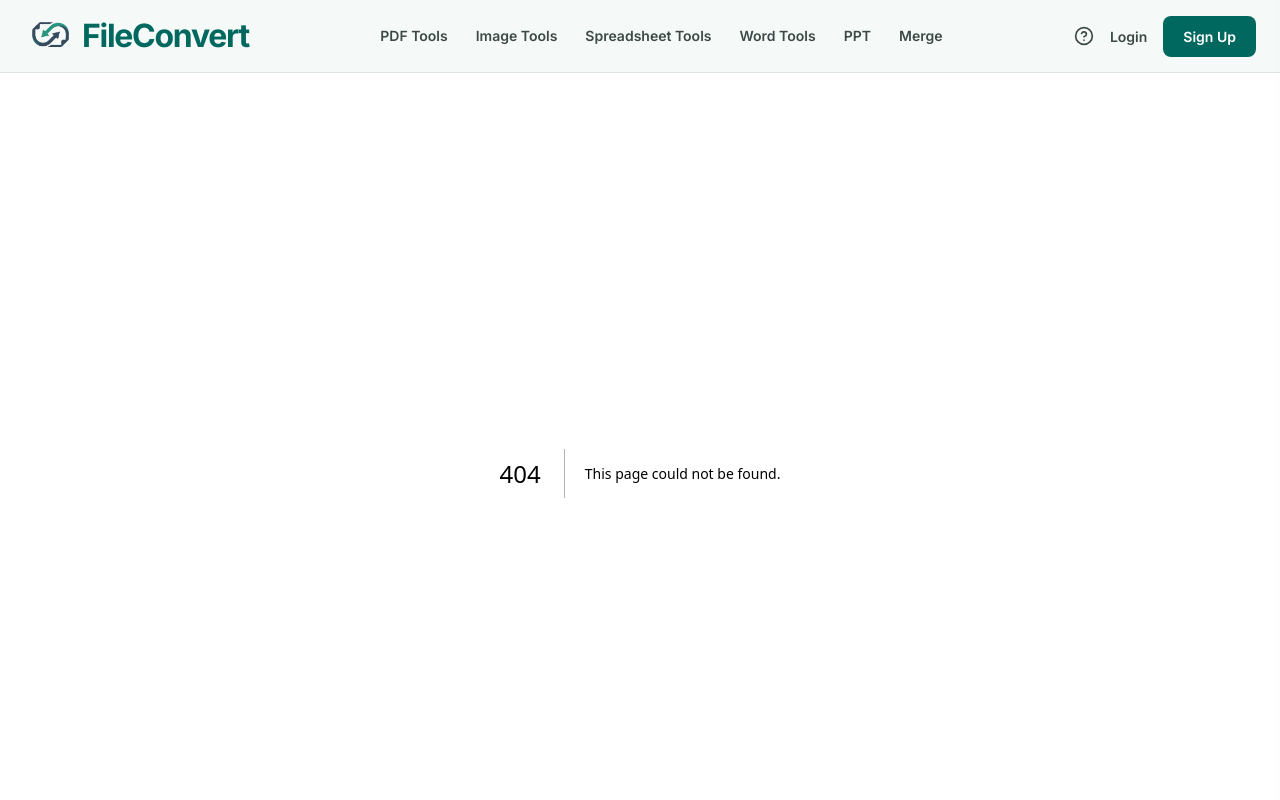
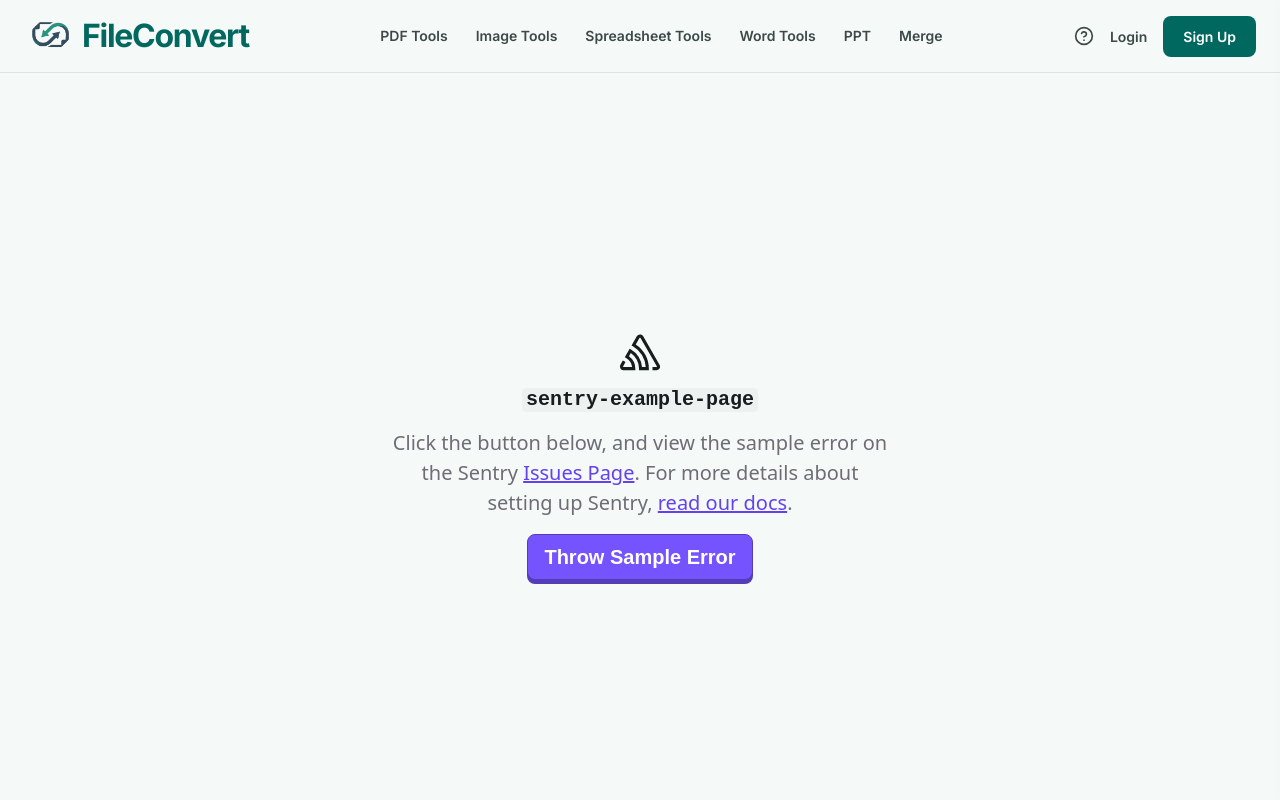
Before and after one commit to Skedare240507/FileConvert, a Next.js app: page /sentry-example-page in a window 1280 px wide. Before the commit this address had no page. Shown: the top 800 px of the page. Built offline with nearby package versions, Linux system fonts and the light colour scheme.

Commit message:
feat(sentry): add example page and API route for testing Sentry integration

```diff
--- /dev/null
+++ b/src/app/api/sentry-example-api/route.ts
@@ -0,0 +1,18 @@
+import * as Sentry from "@sentry/nextjs";
+import { connection } from "next/server";
+class SentryExampleAPIError extends Error {
+  constructor(message: string | undefined) {
+    super(message);
+    this.name = "SentryExampleAPIError";
+  }
+}
+
+// A faulty API route to test Sentry's error monitoring
+export async function GET() {
+  // Opt out of prerendering so the error is thrown at request time
+  await connection();
+  Sentry.logger.info("Sentry example API called");
+  throw new SentryExampleAPIError(
+    "This error is raised on the backend called by the example page.",
+  );
+}
--- /dev/null
+++ b/src/app/sentry-example-page/page.tsx
@@ -0,0 +1,237 @@
+"use client";
+
+import * as Sentry from "@sentry/nextjs";
+import Head from "next/head";
+import { useEffect, useState } from "react";
+
+class SentryExampleFrontendError extends Error {
+  constructor(message: string | undefined) {
+    super(message);
+    this.name = "SentryExampleFrontendError";
+  }
+}
+
+export default function Page() {
+  const [hasSentError, setHasSentError] = useState(false);
+  const [isConnected, setIsConnected] = useState(true);
+
+  useEffect(() => {
+    Sentry.logger.info("Sentry example page loaded");
+    async function checkConnectivity() {
+      const result = await Sentry.diagnoseSdkConnectivity();
+      setIsConnected(result !== "sentry-unreachable");
+    }
+    checkConnectivity();
+  }, []);
+
+  return (
+    <div>
+      <Head>
+        <title>sentry-example-page</title>
+        <meta name="description" content="Test Sentry for your Next.js app!" />
+      </Head>
+
+      <main>
+        <div className="flex-spacer" />
+        <svg
+          height="40"
+          width="40"
+          fill="none"
+          xmlns="http://www.w3.org/2000/svg"
+          role="img"
+          aria-label="Sentry logo"
+        >
+          <path
+            d="M21.85 2.995a3.698 3.698 0 0 1 1.353 1.354l16.303 28.278a3.703 3.703 0 0 1-1.354 5.053 3.694 3.694 0 0 1-1.848.496h-3.828a31.149 31.149 0 0 0 0-3.09h3.815a.61.61 0 0 0 .537-.917L20.523 5.893a.61.61 0 0 0-1.057 0l-3.739 6.494a28.948 28.948 0 0 1 9.63 10.453 28.988 28.988 0 0 1 3.499 13.78v1.542h-9.852v-1.544a19.106 19.106 0 0 0-2.182-8.85 19.08 19.08 0 0 0-6.032-6.829l-1.85 3.208a15.377 15.377 0 0 1 6.382 12.484v1.542H3.696A3.694 3.694 0 0 1 0 34.473c0-.648.17-1.286.494-1.849l2.33-4.074a8.562 8.562 0 0 1 2.689 1.536L3.158 34.17a.611.611 0 0 0 .538.917h8.448a12.481 12.481 0 0 0-6.037-9.09l-1.344-.772 4.908-8.545 1.344.77a22.16 22.16 0 0 1 7.705 7.444 22.193 22.193 0 0 1 3.316 10.193h3.699a25.892 25.892 0 0 0-3.811-12.033 25.856 25.856 0 0 0-9.046-8.796l-1.344-.772 5.269-9.136a3.698 3.698 0 0 1 3.2-1.849c.648 0 1.285.17 1.847.495Z"
+            fill="currentcolor"
+          />
+        </svg>
+        <h1>sentry-example-page</h1>
+
+        <p className="description">
+          Click the button below, and view the sample error on the Sentry{" "}
+          <a
+            target="_blank"
+            rel="noopener"
+            href="https://none-pi.sentry.io/issues/?project=4512135754022992"
+          >
+            Issues Page
+          </a>
+          . For more details about setting up Sentry,{" "}
+          <a
+            target="_blank"
+            rel="noopener"
+            href="https://docs.sentry.io/platforms/javascript/guides/nextjs/"
+          >
+            read our docs
+          </a>
+          .
+        </p>
+
+        <button
+          type="button"
+          onClick={async () => {
+            Sentry.logger.info("User clicked the button, throwing a sample error");
+            await Sentry.startSpan(
+              {
+                name: "Example Frontend/Backend Span",
+                op: "test",
+              },
+              async () => {
+                const res = await fetch("/api/sentry-example-api");
+                if (!res.ok) {
+                  setHasSentError(true);
+                }
+              },
+            );
+            throw new SentryExampleFrontendError(
+              "This error is raised on the frontend of the example page.",
+            );
+          }}
+          disabled={!isConnected}
+        >
+          <span>Throw Sample Error</span>
+        </button>
+
+        {hasSentError ? (
+          <p className="success">Error sent to Sentry.</p>
+        ) : !isConnected ? (
+          <div className="connectivity-error">
+            <p>
+              It looks like network requests to Sentry are being blocked, which
+              will prevent errors from being captured. Try disabling your
+              ad-blocker to complete the test.
+            </p>
+          </div>
+        ) : (
+          <div className="success_placeholder" />
+        )}
+
+        <div className="flex-spacer" />
+      </main>
+
+      <style>{`
+        main {
+          display: flex;
+          min-height: 100vh;
+          flex-direction: column;
+          justify-content: center;
+          align-items: center;
+          gap: 16px;
+          padding: 16px;
+          font-family: system-ui, -apple-system, BlinkMacSystemFont, "Segoe UI", Roboto, "Helvetica Neue", sans-serif;
+        }
+
+        h1 {
+          padding: 0px 4px;
+          border-radius: 4px;
+          background-color: rgba(24, 20, 35, 0.03);
+          font-family: monospace;
+          font-size: 20px;
+          line-height: 1.2;
+        }
+
+        p {
+          margin: 0;
+          font-size: 20px;
+        }
+
+        a {
+          color: #6341F0;
+          text-decoration: underline;
+          cursor: pointer;
+
+          @media (prefers-color-scheme: dark) {
+            color: #B3A1FF;
+          }
+        }
+
+        button {
+          border-radius: 8px;
+          color: white;
+          cursor: pointer;
+          background-color: #553DB8;
+          border: none;
+          padding: 0;
+          margin-top: 4px;
+
+          & > span {
+            display: inline-block;
+            padding: 12px 16px;
+            border-radius: inherit;
+            font-size: 20px;
+            font-weight: bold;
+            line-height: 1;
+            background-color: #7553FF;
+            border: 1px solid #553DB8;
+            transform: translateY(-4px);
+          }
+
+          &:hover > span {
+            transform: translateY(-8px);
+          }
+
+          &:active > span {
+            transform: translateY(0);
+          }
+
+          &:disabled {
+	            cursor: not-allowed;
+	            opacity: 0.6;
+
+	            & > span {
+	              transform: translateY(0);
+	              border: none
+	            }
+	          }
+        }
+
+        .description {
+          text-align: center;
+          color: #6E6C75;
+          max-width: 500px;
+          line-height: 1.5;
+          font-size: 20px;
+
+          @media (prefers-color-scheme: dark) {
+            color: #A49FB5;
+          }
+        }
+
+        .flex-spacer {
+          flex: 1;
+        }
+
+        .success {
+          padding: 12px 16px;
+          border-radius: 8px;
+          font-size: 20px;
+          line-height: 1;
+          background-color: #00F261;
+          border: 1px solid #00BF4D;
+          color: #181423;
+        }
+
+        .success_placeholder {
+          height: 46px;
+        }
+
+        .connectivity-error {
+          padding: 12px 16px;
+          background-color: #E50045;
+          border-radius: 8px;
+          width: 500px;
+          color: #FFFFFF;
+          border: 1px solid #A80033;
+          text-align: center;
+          margin: 0;
+        }
+
+        .connectivity-error a {
+          color: #FFFFFF;
+          text-decoration: underline;
+        }
+      `}</style>
+    </div>
+  );
+}
```
